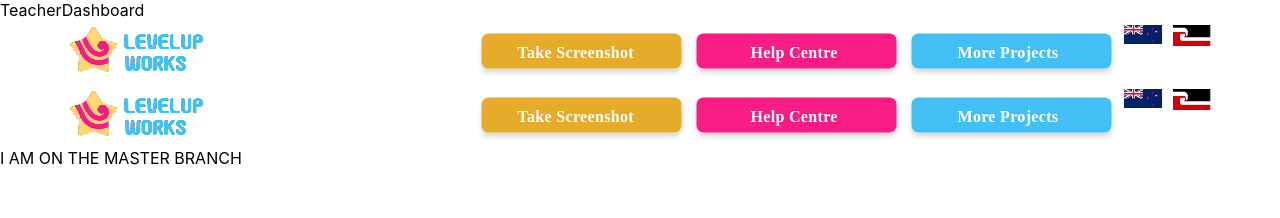
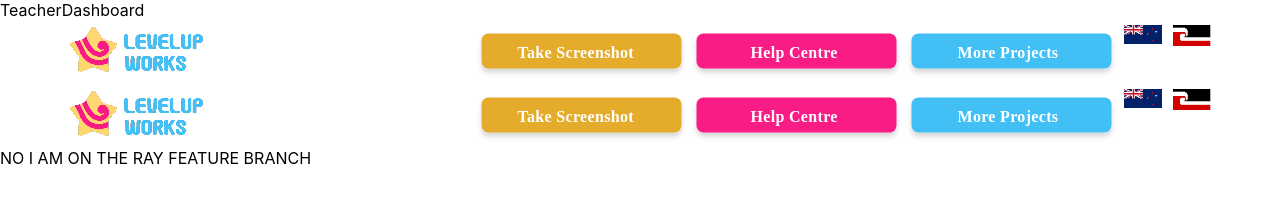
Before and after one commit to rayway44/holderKaran, a React (Create React App) app: page / in a window 1280 px wide. Shown: the top 218 px of the page. Built offline with nearby package versions, Linux system fonts and the light colour scheme.

Commit message:
im on my own branch

```diff
--- a/src/App.js
+++ b/src/App.js
@@ -7,7 +7,7 @@ function App() {
   return (
     <div>
       <TeacherDashboard />
-      I AM ON THE MASTER BRANCH
+      NO I AM ON THE RAY FEATURE BRANCH
     </div>
   );
 }
```
